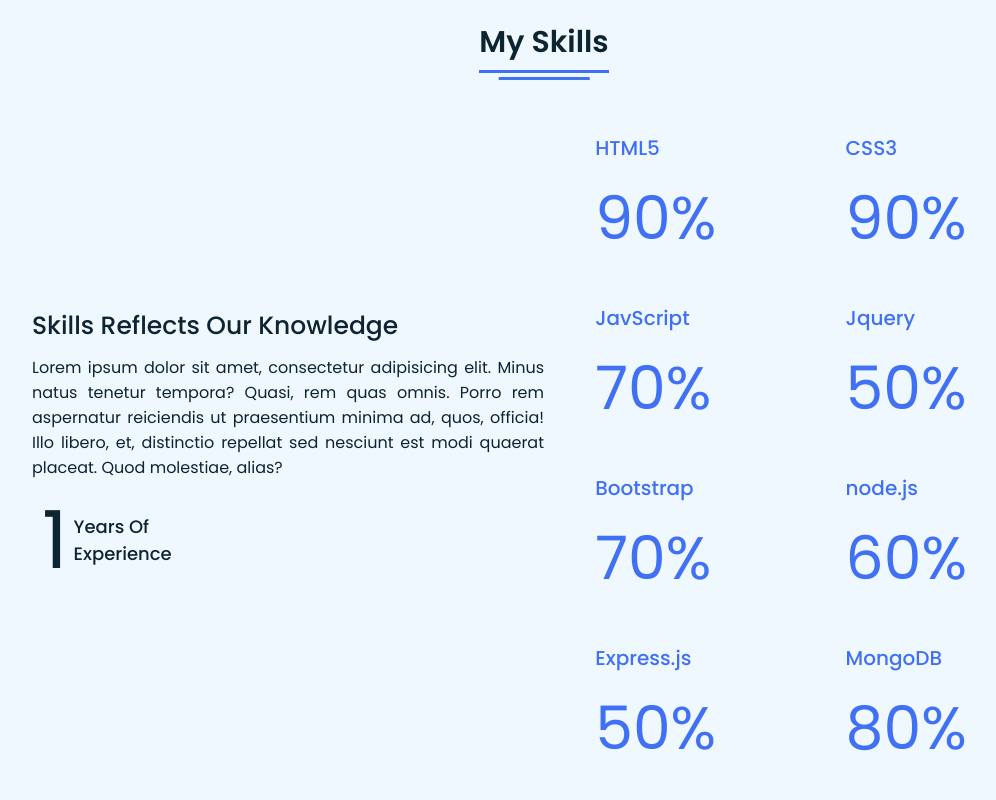
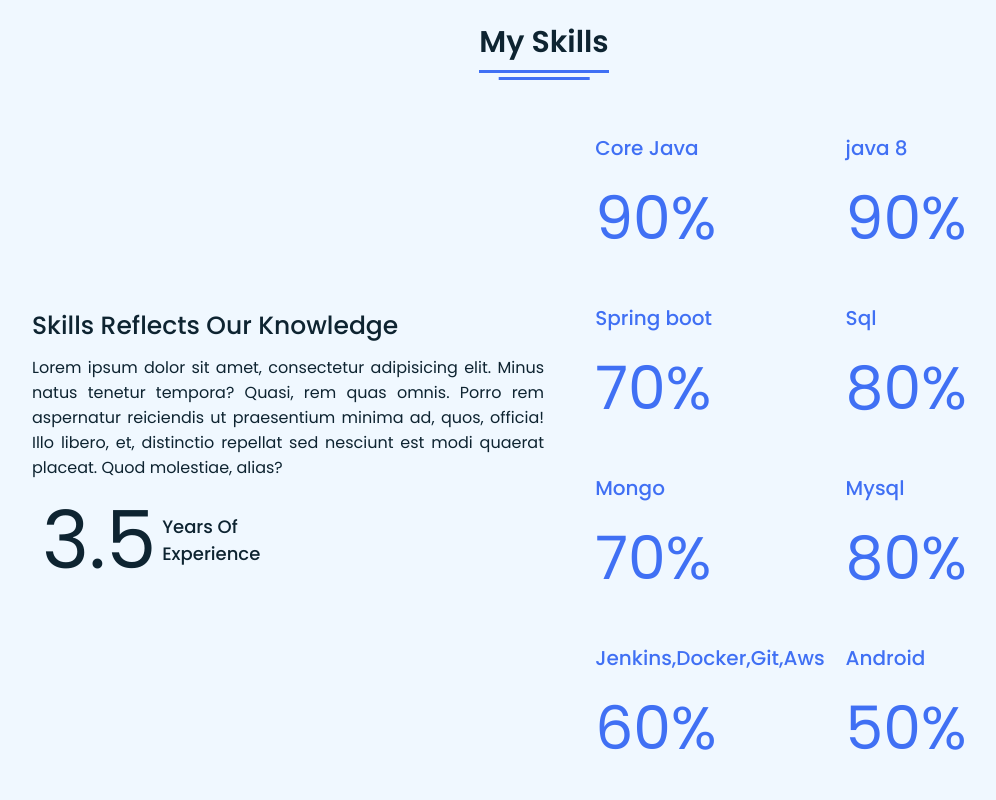
Before and after one commit to codekul-vaibhav/vaibhavnerle, a plain HTML site: page index.html in a window 1280 px wide. Shown: the part 1520-2320 px from the top of the page, without its empty margins (96-1092 px from the left). Drawn offline with Linux system fonts and the light colour scheme.

Commit message:
skill changed

```diff
--- a/index.html
+++ b/index.html
@@ -19,7 +19,7 @@
   <!-- navgaition menu -->
   <nav>
     <div class="navbar">
-      <div class="logo"><a href="#">PortFolio.</a></div>
+      <div class="logo"><a href="#">PortFolio</a></div>
       <ul class="menu">
         <li><a href="#home">Home</a></li>
         <li><a href="#about">About</a></li>
@@ -100,42 +100,42 @@
             omnis. Porro rem aspernatur reiciendis ut praesentium minima ad, quos, officia! Illo libero, et, distinctio
             repellat sed nesciunt est modi quaerat placeat. Quod molestiae, alias?</p>
           <div class="experience">
-            <div class="num">1</div>
+            <div class="num">3.5</div>
             <div class="exp">Years Of <br> Experience</div>
           </div>
         </div>
         <div class="boxes">
           <div class="box">
-            <div class="topic">HTML5</div>
+            <div class="topic">Core Java</div>
             <div class="per">90%</div>
           </div>
           <div class="box">
-            <div class="topic">CSS3</div>
+            <div class="topic">java 8</div>
             <div class="per">90%</div>
           </div>
           <div class="box">
-            <div class="topic">JavScript</div>
+            <div class="topic">Spring boot</div>
             <div class="per">70%</div>
           </div>
           <div class="box">
-            <div class="topic">Jquery</div>
-            <div class="per">50%</div>
+            <div class="topic">Sql</div>
+            <div class="per">80%</div>
           </div>
           <div class="box">
-            <div class="topic">Bootstrap</div>
+            <div class="topic">Mongo</div>
             <div class="per">70%</div>
           </div>
           <div class="box">
-            <div class="topic">node.js</div>
+            <div class="topic">Mysql</div>
+            <div class="per">80%</div>
+          </div>
+          <div class="box">
+            <div class="topic">Jenkins,Docker,Git,Aws</div>
             <div class="per">60%</div>
           </div>
           <div class="box">
-            <div class="topic">Express.js</div>
+            <div class="topic">Android</div>
             <div class="per">50%</div>
-          </div>
-          <div class="box">
-            <div class="topic">MongoDB</div>
-            <div class="per">80%</div>
           </div>
 
         </div>
```
